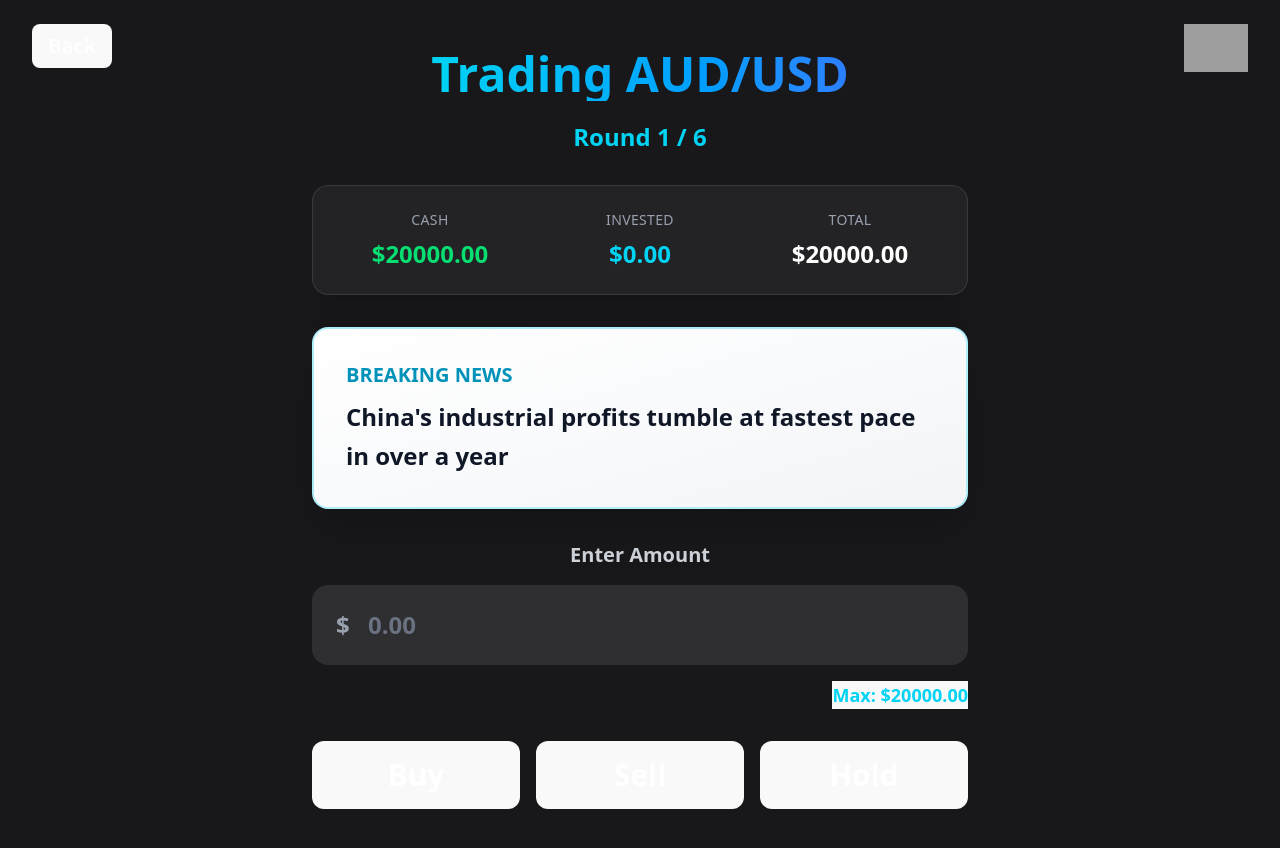
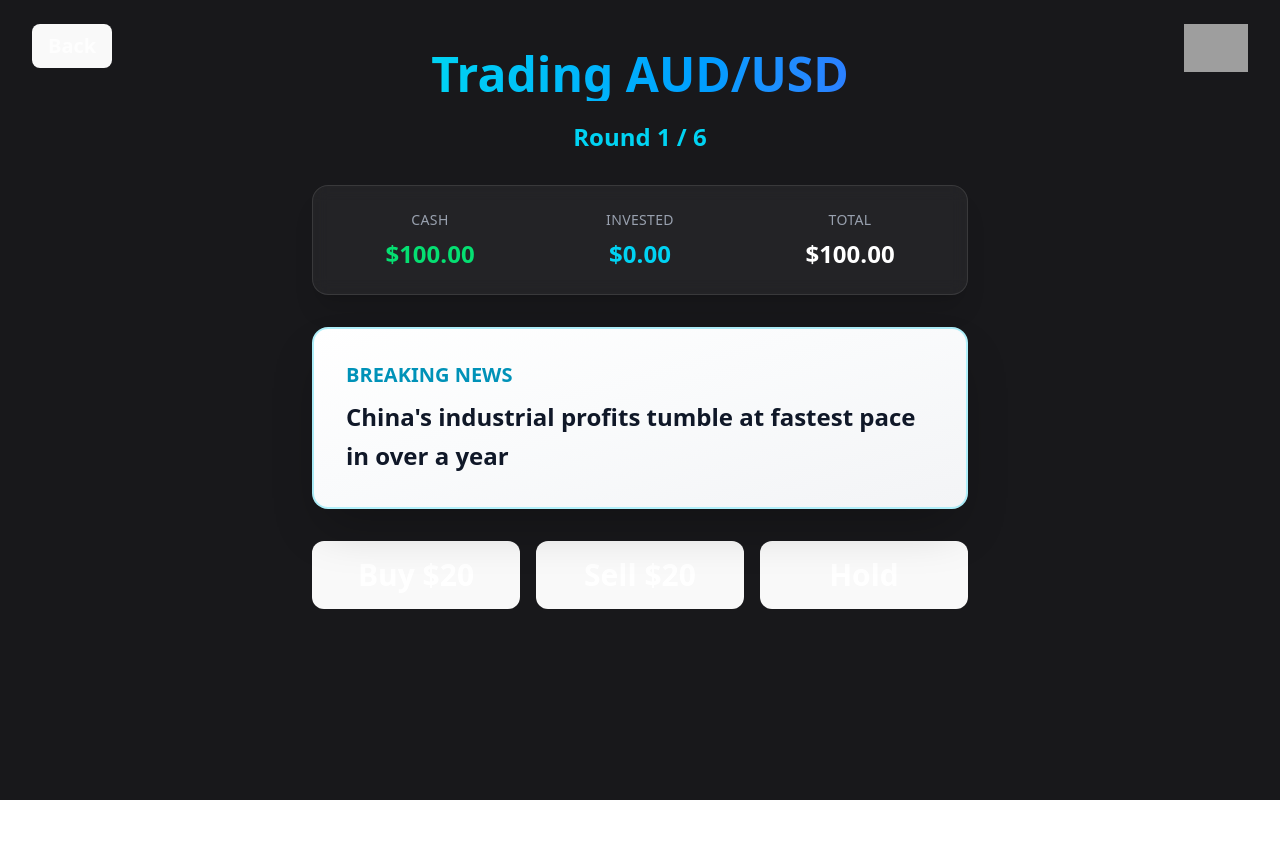
Before and after one commit to unswfxa/oweek-2025, a React (Vite) app: page / in a window 1280 px wide. Both pictures are taken after a click on the button "Start Trading". Shown: the top 848 px of the page. After the commit the page ends 800 px from the top, so only its background shows below. Built offline with nearby package versions, Linux system fonts and the light colour scheme; grey boxes are pictures that could not be loaded.

Commit message:
updated starting capital to 100 and fixed 20 per trade

```diff
--- a/src/Game.jsx
+++ b/src/Game.jsx
@@ -2,7 +2,6 @@ import { useState, useEffect } from "react";
 import TradeActions from "./TradeActions";
 import TradePrompt from "./TradePrompt";
 import Portfolio from "./Portfolio";
-import TradeAmount from "./TradeAmount";
 import prompts from "./data/prompts";
 import logo from "./assets/logo.png";
 
@@ -18,9 +17,8 @@ const getRandomPercent = (min, max) => {
 };
 
 function Game({ goBack }) {
-  const [cash, setCash] = useState(20000);
+  const [cash, setCash] = useState(100);
   const [invested, setInvested] = useState(0);
-  const [amount, setAmount] = useState("");
   const [gamePrompts] = useState(() => getRandomPrompts(prompts));
   const [promptIndex, setPromptIndex] = useState(0);
   const [lastEffect, setLastEffect] = useState(null);
@@ -42,7 +40,6 @@ function Game({ goBack }) {
 
   const advanceToNextRound = () => {
     setPromptIndex((prev) => prev + 1);
-    setAmount("");
     setShowMarketMove(false);
   };
 
@@ -57,9 +54,11 @@ function Game({ goBack }) {
     }
   }, [showMarketMove]);
 
+  const TRADE_AMOUNT = 20;
+
   const handleBuy = () => {
-    const value = Number(amount);
-    if (value <= 0 || value > cash) return;
+    const value = Math.min(TRADE_AMOUNT, cash);
+    if (value <= 0) return;
 
     setCash((prev) => prev - value);
     setInvested((prev) => prev + value);
@@ -67,8 +66,8 @@ function Game({ goBack }) {
   };
 
   const handleSell = () => {
-    const value = Number(amount);
-    if (value <= 0 || value > invested) return;
+    const value = Math.min(TRADE_AMOUNT, invested);
+    if (value <= 0) return;
 
     setInvested((prev) => prev - value);
     setCash((prev) => prev + value);
@@ -128,11 +127,7 @@ function Game({ goBack }) {
         )}
 
         {!showMarketMove && !gameOver && (
-          <>
-            <TradeAmount amount={amount} setAmount={setAmount} cash={cash} invested={invested} actionType="buy" />
-
-            <TradeActions onBuy={handleBuy} onSell={handleSell} onHold={handleHold} />
-          </>
+          <TradeActions onBuy={handleBuy} onSell={handleSell} onHold={handleHold} />
         )}
 
         {gameOver && (
@@ -151,9 +146,9 @@ function Game({ goBack }) {
                 <div className="text-center">
                   {(() => {
                     const finalBalance = cash + invested;
-                    const isProfit = finalBalance > 20000;
-                    const diff = Math.abs(finalBalance - 20000);
-                    const percentChange = ((diff / 20000) * 100).toFixed(2);
+                    const isProfit = finalBalance > 100;
+                    const diff = Math.abs(finalBalance - 100);
+                    const percentChange = ((diff / 100) * 100).toFixed(2);
 
                     return (
                       <div className={`p-6 rounded-xl ${isProfit ? "bg-green-500/10 border border-green-500/30" : "bg-red-500/10 border border-red-500/30"}`}>
--- a/src/Landing.jsx
+++ b/src/Landing.jsx
@@ -23,7 +23,7 @@ function Landing({ startGame }) {
 
           <div className="flex flex-col justify-center items-center gap-4 md:gap-8">
               <p className="my-2 md:my-4 text-xl md:text-3xl text-center">
-                Starting Balance: <span className="font-bold text-cyan-400"> $20,000</span>
+                Starting Balance: <span className="font-bold text-cyan-400"> $100</span>
               </p>
 
             <button
--- a/src/TradeActions.jsx
+++ b/src/TradeActions.jsx
@@ -6,14 +6,14 @@ function TradeActions({ onBuy, onSell, onHold }) {
           onClick={onBuy}
           className="px-4 md:px-6 py-3 md:py-4 bg-green-600 text-white rounded-xl font-bold transition-all duration-300 hover:scale-105 overflow-hidden"
         >
-          <span className="text-xl md:text-3xl">Buy</span>
+          <span className="text-xl md:text-3xl">Buy $20</span>
         </button>
 
         <button
           onClick={onSell}
           className="px-4 md:px-6 py-3 md:py-4 bg-red-600 text-white rounded-xl font-bold transition-all duration-300 hover:scale-105 overflow-hidden"
         >
-          <span className="text-xl md:text-3xl">Sell</span>
+          <span className="text-xl md:text-3xl">Sell $20</span>
         </button>
 
         <button
```
